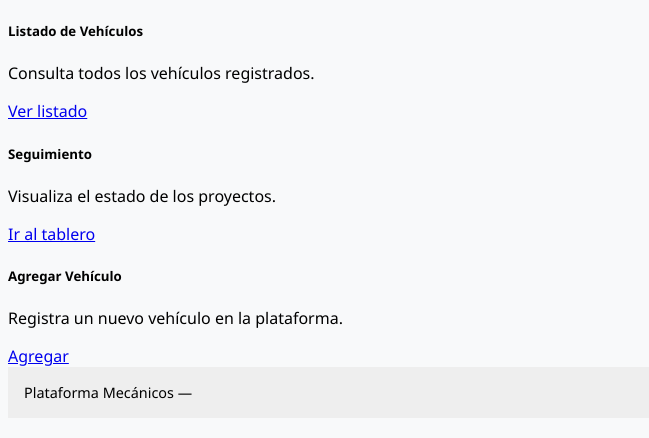
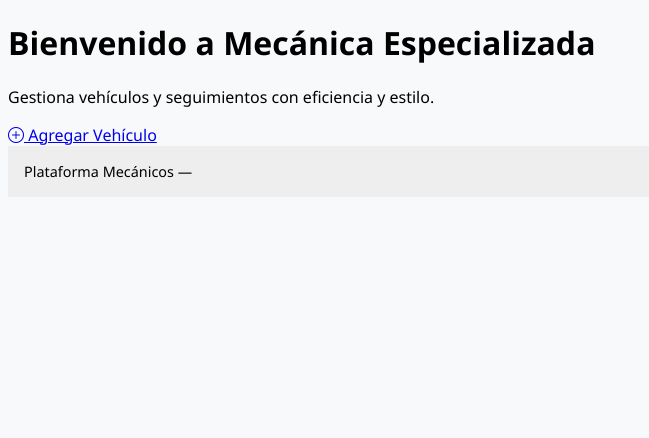
Before and after one commit to oscarcalderonzegarra/plataforma, a Django app: page / in a window 1280 px wide. Shown: the part 99-537 px from the top of the page, without its empty margins (0-649 px from the left). Run offline with Django 5.2, Linux system fonts and the light colour scheme; some libraries are stand-ins or nearby versions.

Commit message:
traer cambios a mi laptop

```diff
--- a/vehiculos/templates/vehiculos/inicio.html
+++ b/vehiculos/templates/vehiculos/inicio.html
@@ -1,34 +1,27 @@
 {% extends 'vehiculos/base.html' %}
-{% block title %}Inicio — Mecánica Especializada{% endblock %}
+{% block title %}Inicio{% endblock %}
+{% block content %}
+  <div class="text-center mb-5">
+    <h1 class="display-5">Bienvenido a Mecánica Especializada</h1>
+    <p class="lead">Gestiona vehículos y seguimientos con eficiencia y estilo.</p>
+    <a href="{% url 'vehiculos:agregar' %}" class="btn btn-primary btn-lg">
+      <i class="bi bi-plus-circle"></i> Agregar Vehículo
+    </a>
+  </div>
 
-{% block content %}
-<div class="row g-4">
-  <div class="col-md-4">
-    <div class="card text-center shadow-sm">
-      <div class="card-body">
-        <h5 class="card-title">Listado de Vehículos</h5>
-        <p class="card-text">Consulta todos los vehículos registrados.</p>
-        <a href="{% url 'vehiculos:lista_vehiculos' %}" class="btn btn-primary">Ver listado</a>
+  <div class="row">
+    {% for vehiculo in vehiculos %}
+      <div class="col-md-4 mb-4">
+        <div class="card h-100">
+          <div class="card-body">
+            <h5 class="card-title">{{ vehiculo.marca }} {{ vehiculo.modelo }}</h5>
+            <p class="card-text">Patente: {{ vehiculo.patente }}</p>
+            <a href="{% url 'vehiculos:detalle' vehiculo.id %}" class="btn btn-outline-primary btn-sm">
+              Ver detalles <i class="bi bi-search"></i>
+            </a>
+          </div>
+        </div>
       </div>
-    </div>
+    {% endfor %}
   </div>
-  <div class="col-md-4">
-    <div class="card text-center shadow-sm">
-      <div class="card-body">
-        <h5 class="card-title">Seguimiento</h5>
-        <p class="card-text">Visualiza el estado de los proyectos.</p>
-        <a href="{% url 'vehiculos:seguimiento' %}" class="btn btn-success">Ir al tablero</a>
-      </div>
-    </div>
-  </div>
-  <div class="col-md-4">
-    <div class="card text-center shadow-sm">
-      <div class="card-body">
-        <h5 class="card-title">Agregar Vehículo</h5>
-        <p class="card-text">Registra un nuevo vehículo en la plataforma.</p>
-        <a href="{% url 'vehiculos:agregar' %}" class="btn btn-warning">Agregar</a>
-      </div>
-    </div>
-  </div>
-</div>
 {% endblock %}
```
Also changed, not shown: vehiculos/views.py (line endings or trailing spaces).
